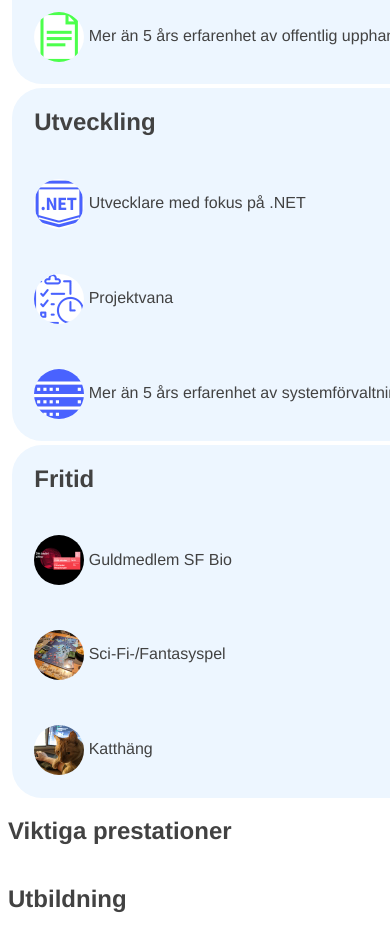
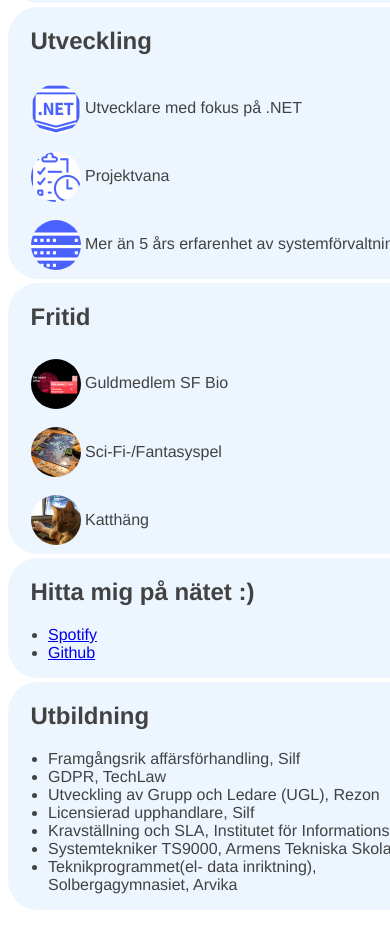
Before and after one commit to atCordain/weblaboration1, a plain HTML site: page index.html in a window 390 px wide. Shown: the part 579-1520 px from the top of the page. After the commit the page ends 1489 px from the top, so only its background shows below. Drawn offline with Linux system fonts and the light colour scheme.

Commit message:
added responsiveness when zoomed in

```diff
--- a/index.html
+++ b/index.html
@@ -61,11 +61,24 @@
 		</div>
 	</div>
 
-	<div class="parent">
-		<h2>Viktiga prestationer</h2>
+	<div class="flashCard">
+		<h2>Hitta mig på nätet :)</h2>
+		<ul>
+			<li><a href="https://open.spotify.com/user/cordain?si=SvuyKL2kQa6_Es-UXQqLTQ">Spotify</a></li>
+			<li><a href="https://github.com/atCordain">Github</a></li>
+		</ul>
 	</div>
-	<div class="parent">
+	<div class="flashCard">
 		<h2>Utbildning</h2>
+		<ul>
+			<li>Framgångsrik affärsförhandling, Silf</li>
+			<li>GDPR, TechLaw</li>
+			<li>Utveckling av Grupp och Ledare (UGL), Rezon</li>
+			<li>Licensierad upphandlare, Silf</li>
+			<li>Kravställning och SLA, Institutet för Informationsteknologi</li>
+			<li>Systemtekniker TS9000, Armens Tekniska Skola</li>
+			<li>Teknikprogrammet(el- data inriktning), Solbergagymnasiet, Arvika</li>
+		</ul>
 	</div>
 </body>
 </html>
--- a/siteStyle.css
+++ b/siteStyle.css
@@ -4,9 +4,15 @@ body
 	font-family: Coolvetica_b,Helvetica,sans-serif;
 }
 
+div
+{
+	padding: 0px;
+	margin: 0px;
+}
+
 .topBox
 {
-	width: 100%;
+	width: 99%;
 	height: auto;
 	border: none;
 	display: inline-block;
@@ -42,8 +48,6 @@ body
 {
 	padding-left: 1%;
 	padding-top: 0%;
-	padding-bottom: 1%;
-	padding-right: 0%
 	border: 0px;
 }
 
@@ -58,12 +62,25 @@ body
 .flashCard
 {
 	background-color: #EDF6FF;
-	width: 49%;
+	width:49%;
 	min-width: 450px;
 	border-radius: 30px;
 	margin-top: 1%;
-	margin-left: 1%;
+	margin-right: 1%;
 	float: left;
+}
+
+@media screen and (max-width: 1000px){
+.flashCard
+{
+	background-color: #EDF6FF;
+	width:99%;
+	min-width: 450px;
+	border-radius: 30px;
+	margin-top: 1%;
+	margin-right: 1%;
+	float: left;
+}
 }
 
 .flashCard h2
@@ -77,8 +94,8 @@ body
 	max-width: 50px;
 	vertical-align: middle;
 	border-radius: 50%;
-	margin-bottom: 5%;
-	margin-top: 5%;
+	margin-bottom: 2%;
+	margin-top: 2%;
 }
 
 .flashCard p
```
